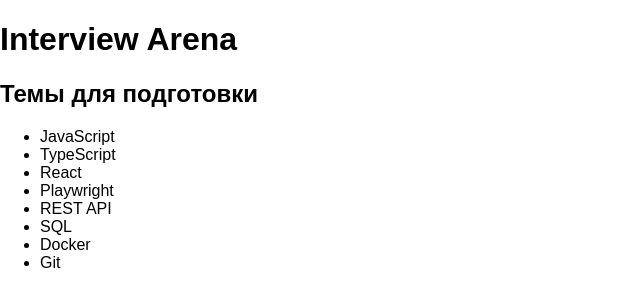
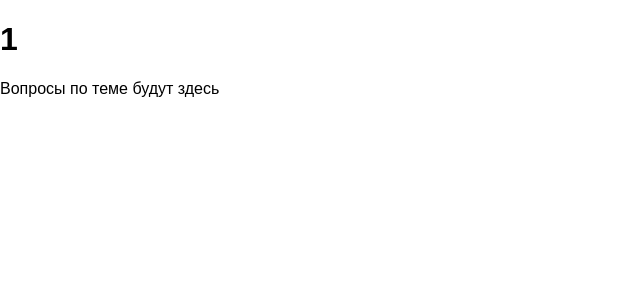
Before and after one commit to osiern/interview-arena, a React (Vite) app in the folder apps/frontend/: page /topic/1 in a window 1280 px wide. Shown: the top 306 px of the page, without its empty margins (0-640 px from the left). Built offline with nearby package versions, Linux system fonts and the light colour scheme.

Commit message:
добавил

```diff
--- a/apps/frontend/package.json
+++ b/apps/frontend/package.json
@@ -11,7 +11,8 @@
   },
   "dependencies": {
     "react": "^19.2.6",
-    "react-dom": "^19.2.6"
+    "react-dom": "^19.2.6",
+    "react-router-dom": "^7.18.0"
   },
   "devDependencies": {
     "@eslint/js": "^10.0.1",
--- a/apps/frontend/src/App.tsx
+++ b/apps/frontend/src/App.tsx
@@ -1,7 +1,7 @@
-import TopicsPage from './pages/TopicsPage';
+import AppRouter from './router/AppRouter';
 
 function App() {
-    return <TopicsPage />;
+    return <AppRouter />;
 }
 
 export default App;
--- a/apps/frontend/src/components/TopicCard.tsx
+++ b/apps/frontend/src/components/TopicCard.tsx
@@ -1,3 +1,5 @@
+import {Link} from 'react-router-dom';
+
 type TopicCardProps = {
     title: string;
 };
@@ -5,7 +7,9 @@
 function TopicCard({title}: TopicCardProps) {
     return (
         <li>
-            {title}
+            <Link to={`/topic/${title.toLowerCase()}`}>
+                {title}
+            </Link>
         </li>
     );
 }
--- /dev/null
+++ b/apps/frontend/src/pages/TopicPage.tsx
@@ -0,0 +1,15 @@
+import {useParams} from 'react-router-dom';
+
+function TopicPage() {
+    const {topicId} = useParams();
+
+    return (
+        <main>
+            <h1>{topicId}</h1>
+
+            <p>Вопросы по теме будут здесь</p>
+        </main>
+    );
+}
+
+export default TopicPage;
--- /dev/null
+++ b/apps/frontend/src/router/AppRouter.tsx
@@ -0,0 +1,24 @@
+import {BrowserRouter, Route, Routes} from 'react-router-dom';
+
+import TopicPage from '../pages/TopicPage';
+import TopicsPage from '../pages/TopicsPage';
+
+function AppRouter() {
+    return (
+        <BrowserRouter>
+            <Routes>
+                <Route
+                    path="/"
+                    element={<TopicsPage />}
+                />
+
+                <Route
+                    path="/topic/:topicId"
+                    element={<TopicPage />}
+                />
+            </Routes>
+        </BrowserRouter>
+    );
+}
+
+export default AppRouter;
```
Also changed, not shown: 1 other file (tests, documents, lock files or other folders).
